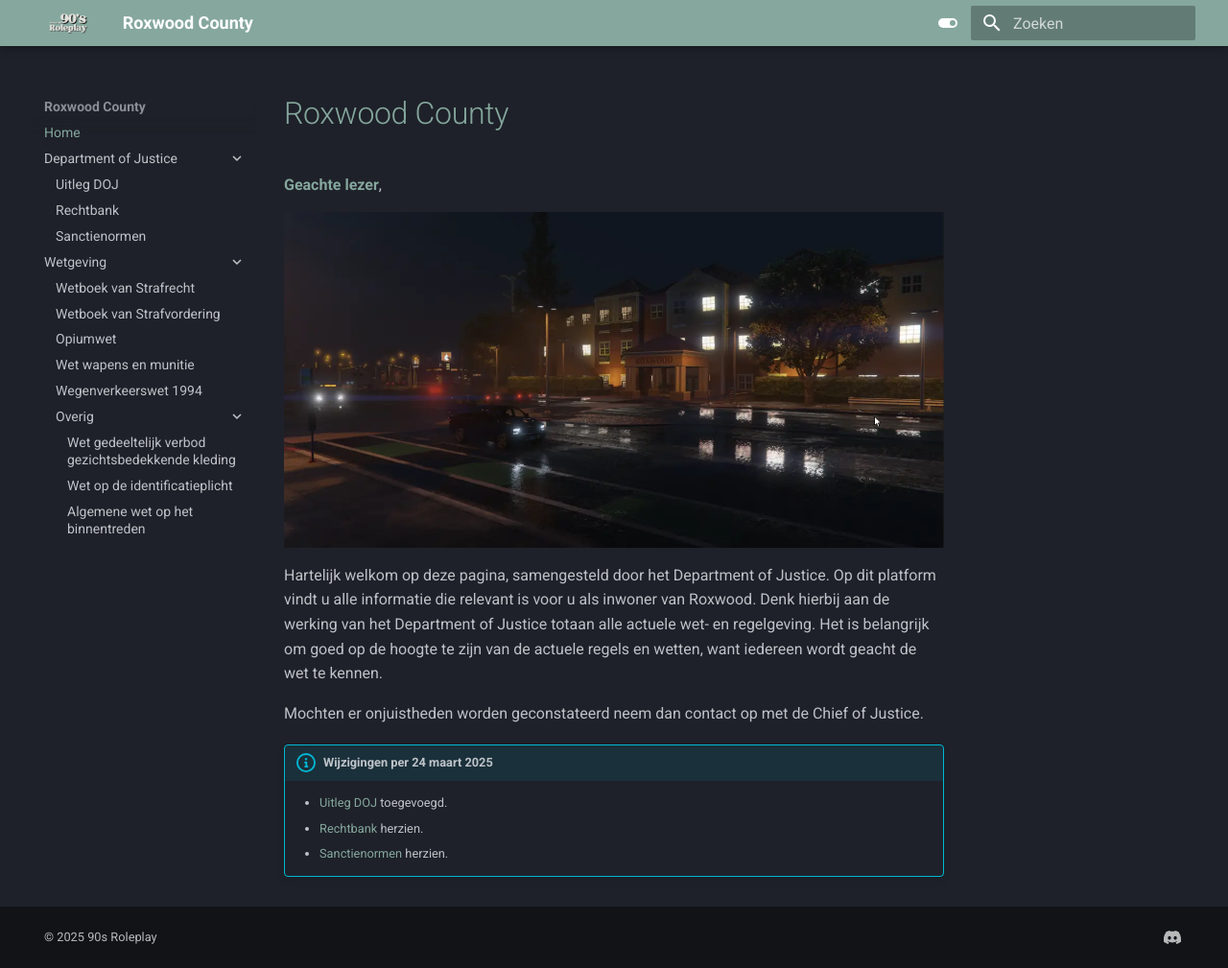
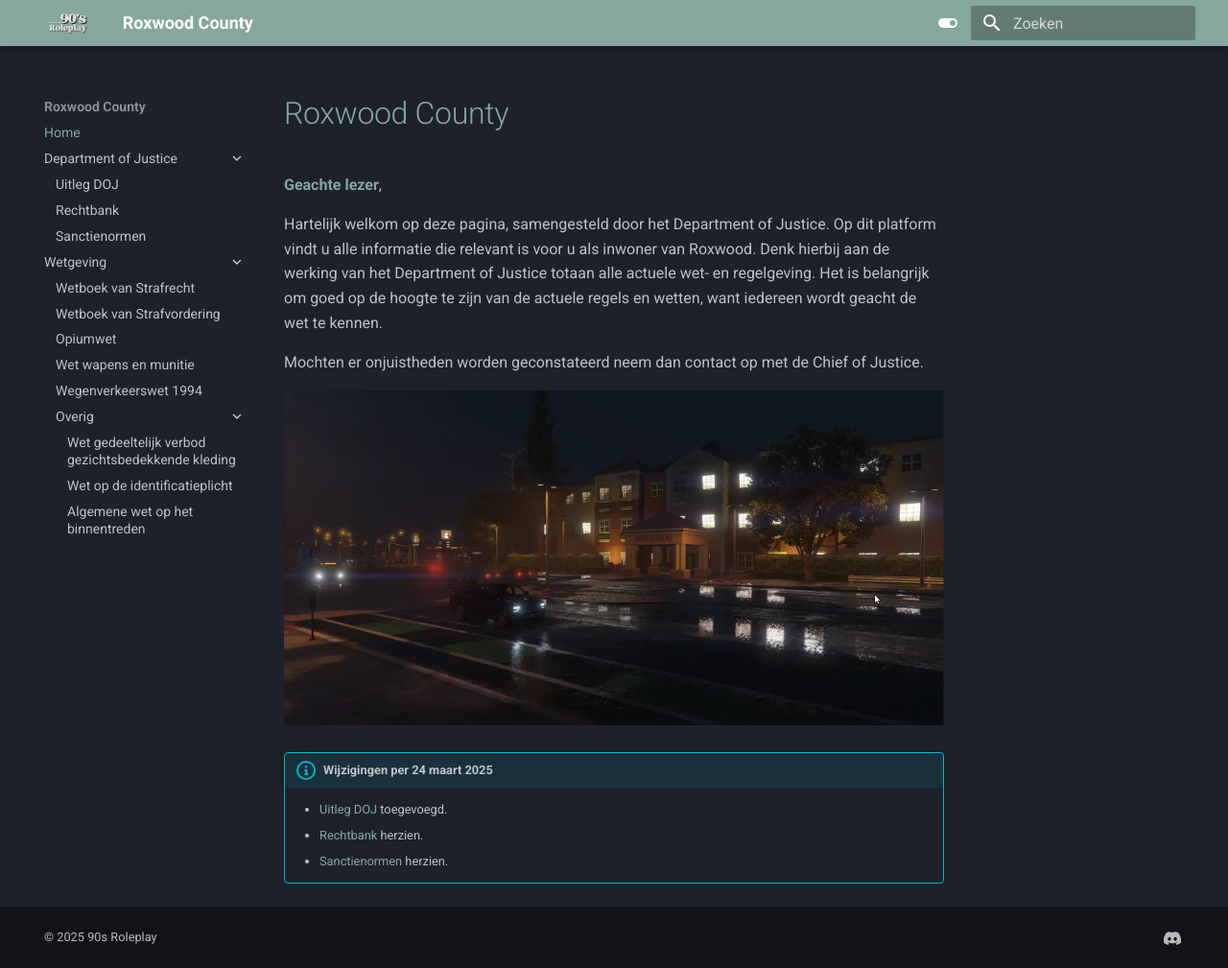
Before and after one commit to NLDenny/wetboek, an MkDocs documentation site: the page built from docs/index.md, in a window 1280 px wide and 1009 px high. Shown: the whole window at 96% size. Built offline with MkDocs 1.6.1 and Material for MkDocs 9.7.7, drawn with Linux system fonts in a browser that asks for light colours.

Commit message:
Afbeelding

```diff
--- a/docs/index.md
+++ b/docs/index.md
@@ -1,8 +1,6 @@
 <h1 style="color: #85A79D;">Roxwood County</h1>
 
 <span style="color: #85A79D;">__Geachte lezer__</span>,
-
-![Image title](img/home.webp){ align=right }
 
 Hartelijk welkom op deze pagina, samengesteld door het Department of Justice.
 Op dit platform vindt u alle informatie die relevant is voor u als inwoner van Roxwood.
@@ -11,6 +9,8 @@ Het is belangrijk om goed op de hoogte te zijn van de actuele regels en wetten,
 
 Mochten er onjuistheden worden geconstateerd neem dan contact op met de Chief of Justice.
 
+![Image title](img/home.webp)
+
 !!! info "Wijzigingen per 24 maart 2025"
 
     - [Uitleg DOJ](Department of Justice/doj) toegevoegd.
```
